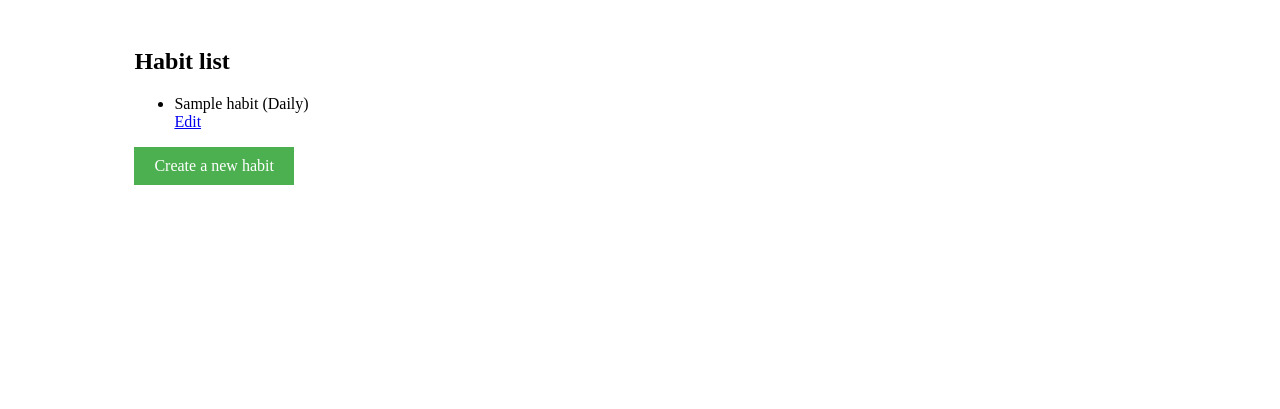
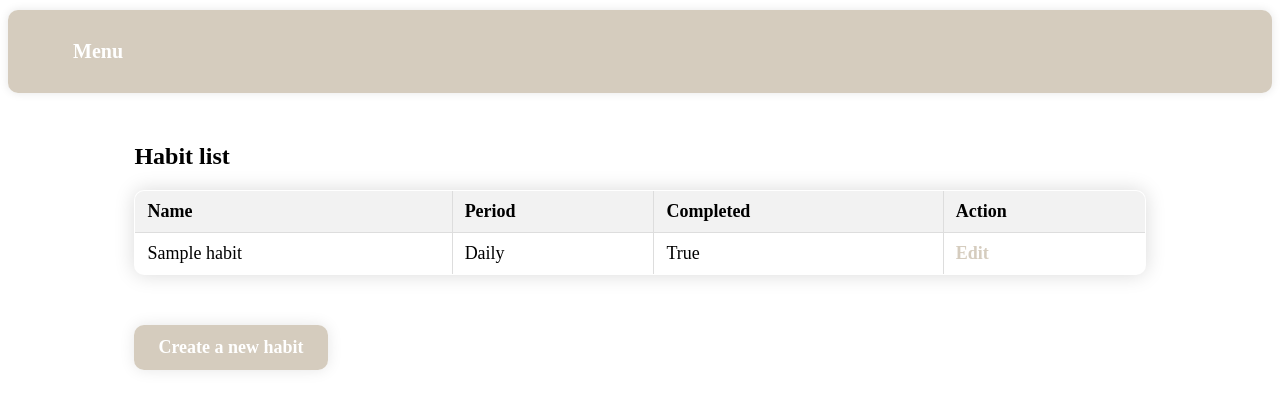
Before and after one commit to AdamPrzychodniStudent/Habit_Tracker, a Django app: page /habit_tracker/ in a window 1280 px wide. Shown: the top 409 px of the page. Run offline with Django 4.2, Linux system fonts and the light colour scheme; a user stored in the database is signed in; tables that the repository leaves empty hold one stand-in row (values such as "Sample post").

Commit message:
frontend

```diff
--- a/myproject/habit_tracker/static/styles.css
+++ b/myproject/habit_tracker/static/styles.css
@@ -1,21 +1,95 @@
-.container {
+/* ==========================================================================
+   Base & General Styles
+   ========================================================================== */
+
+   .container {
     width: 80%;
     margin: auto;
     padding: 20px;
 }
 
-.btn {
-    background-color: #4CAF50;
-    color: white;
-    padding: 10px 20px;
+/* ==========================================================================
+   Button Styles
+   ========================================================================== */
+
+   .btn {
+    background-color: #c9beacc7;
+    color: #ffffff;
+    padding: 12px 24px;
+    margin-top: 30px;
     border: none;
+    border-radius: 10px; /* Rounded corners to match navbar and table */
     cursor: pointer;
     text-decoration: none;
     display: inline-block;
+    font-weight: bold;
+    font-size: 18px;
+    transition: background-color 0.3s, transform 0.2s; /* Added transform for a subtle press effect */
+    box-shadow: 0 0 15px rgba(0, 0, 0, 0.1); /* Subtle shadow for depth */
+}
+
+.btn:hover {
+    background-color: #c9beac; /* Slightly darker shade for hover effect */
+    transform: scale(0.98); /* Slightly reduces the size of the button when hovered for a "press" effect */
+}
+
+.btn:active {
+    transform: scale(0.95); /* Further reduces the size of the button when clicked */
 }
 
 
-/* Modal Styles */
+/* ==========================================================================
+   Navbar Styles
+   ========================================================================== */
+
+.navbar {
+    background-color: #c9beacc7;
+    overflow: hidden;
+    padding: 10px 40px;
+    box-shadow: 0 0 10px rgba(0, 0, 0, 0.1);
+    border-radius: 10px;
+    margin: 10px 0;
+}
+
+.navbar-item {
+    float: left;
+    display: block;
+    color: #ffffff;
+    text-align: center;
+    padding: 20px 25px;
+    text-decoration: none;
+    font-weight: bold;
+    font-size: 20px;  /* Slightly increased font size */
+    transition: background-color 0.3s;
+    border-radius: 8px;
+}
+
+.navbar-item:hover {
+    background-color: #c9beac;
+}
+
+/* ==========================================================================
+   Edit Link Styles
+   ========================================================================== */
+
+   .edit-link {
+    color: #c9beacc7;
+    text-decoration: none;
+    font-weight: bold;
+    transition: color 0.3s; /* Smooth transition for hover effect */
+}
+
+.edit-link:hover {
+    color: #c9beac; /* Slightly darker shade for hover effect */
+}
+
+
+
+
+/* ==========================================================================
+   Modal Styles
+   ========================================================================== */
+
 
 .modal {
     display: none; /* By default, the modal is hidden */
@@ -24,7 +98,7 @@
     left: 0;
     width: 100%;
     height: 100%;
-    background-color: rgba(0,0,0,0.7); /* Black with slight opacity */
+    background-color: rgba(224, 220, 220, 0.7); /* Black with slight opacity */
     z-index: 1; /* Sit on top */
 }
 
@@ -51,3 +125,43 @@
     text-decoration: none;
     cursor: pointer;
 }
+
+/* ==========================================================================
+   Table Styles
+   ========================================================================== */
+
+table {
+    width: 100%;
+    margin: 20px 0;
+    font-size: 18px;
+    text-align: left;
+    border-collapse: collapse;
+    border-radius: 10px; /* Rounded edges for the table */
+    overflow: hidden; /* Ensures that rounded corners for top row remain visible */
+    box-shadow: 0 0 20px rgba(0, 0, 0, 0.15); /* Shadow for the table */
+}
+
+table th, table td {
+    padding: 10px 12px;
+    border-bottom: 1px solid #ddd;
+    border-right: 1px solid #ddd;
+}
+
+/* To ensure that there's no right border for the last cell */
+table th:last-child, table td:last-child {
+    border-right: none;
+}
+
+table th {
+    background-color: #f2f2f2;
+    font-weight: bold;
+}
+
+table tbody tr:hover {
+    background-color: #f5f5f5;
+}
+
+/* Zebra stripe design for rows */
+table tbody tr:nth-child(even) {
+    background-color: #f8f8f8;
+}
--- a/myproject/habit_tracker/templates/habit_tracker/base.html
+++ b/myproject/habit_tracker/templates/habit_tracker/base.html
@@ -7,6 +7,12 @@
     <link rel="stylesheet" type="text/css" href="{% static 'styles.css' %}">
 </head>
 <body>
+    <!-- Navigation Bar -->
+    <nav class="navbar">
+        <a href="{% url 'habit_list' %}" class="navbar-item">Menu</a>
+        <!-- Add more navbar items here if needed -->
+    </nav>
+
     <div class="container">
         {% block content %}{% endblock %}
     </div>
--- a/myproject/habit_tracker/templates/habit_tracker/habit_list.html
+++ b/myproject/habit_tracker/templates/habit_tracker/habit_list.html
@@ -15,18 +15,33 @@
   </div>
   {% endif %}
 
-  <ul>
-    {% for habit in habits %}
-      <li>{{ habit.name }} ({{ habit.period }})</li>
-      <a href="{% url 'edit_habit' habit.id %}">Edit</a>
-      </li>
-    {% empty %}
-      <li>No active habits yet.</li>
-    {% endfor %}
-  </ul>
+  <table border="1">
+    <thead>
+      <tr>
+        <th>Name</th>
+        <th>Period</th>
+        <th>Completed</th>
+        <th>Action</th>
+      </tr>
+    </thead>
+    <tbody>
+      {% for habit in habits %}
+      <tr>
+        <td>{{ habit.name }}</td>
+        <td>{{ habit.period }}</td>
+        <td>{{ habit.completed }}</td>
+        <td><a href="{% url 'edit_habit' habit.id %}" class="edit-link">Edit</a></td>
+      </tr>
+      {% empty %}
+      <tr>
+        <td colspan="4">No active habits yet.</td>
+      </tr>
+      {% endfor %}
+    </tbody>
+  </table>
 
   <!-- Link to the create_habit view -->
-  <p>
-    <a href="{% url 'create_habit' %}" class="btn">Create a new habit</a>
-  </p>
+  <div>
+      <a href="{% url 'create_habit' %}" class="btn">Create a new habit</a>
+  </div>
 {% endblock %}
--- a/myproject/myproject/settings.py
+++ b/myproject/myproject/settings.py
@@ -9,7 +9,7 @@ https://docs.djangoproject.com/en/4.2/topics/settings/
 For the full list of settings and their values, see
 https://docs.djangoproject.com/en/4.2/ref/settings/
 """
-
+import os
 from pathlib import Path
 
 # Build paths inside the project like this: BASE_DIR / 'subdir'.
@@ -112,6 +112,8 @@ USE_TZ = True
 
 STATIC_URL = "/static/"
 
+STATICFILES_DIRS = [os.path.join(BASE_DIR, 'habit_tracker/static')]
+
 # Default primary key field type
 # https://docs.djangoproject.com/en/4.2/ref/settings/#default-auto-field
 
```
